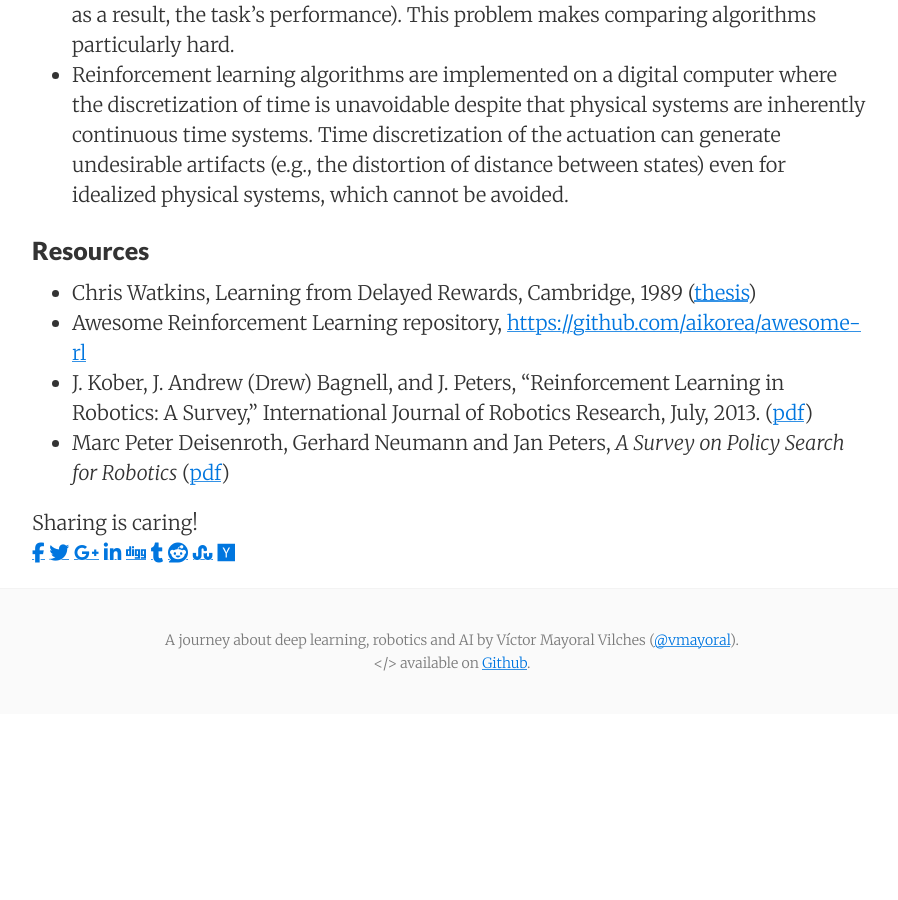
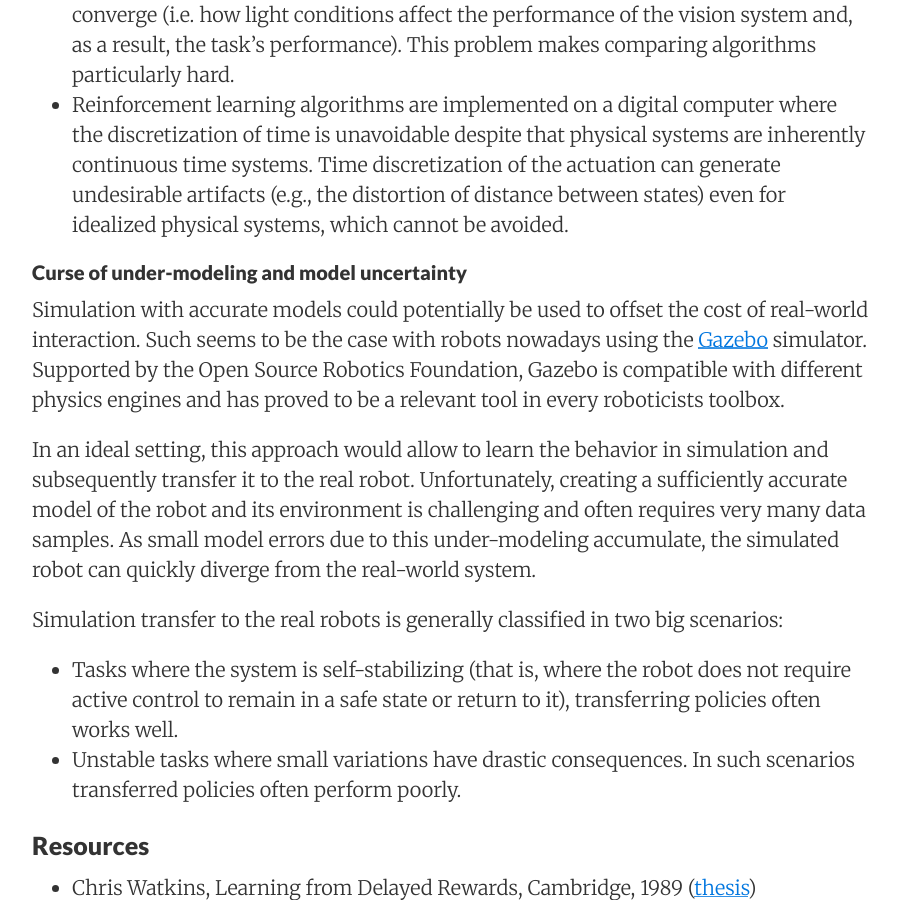
Before and after one commit to vmayoral/oldblog, a Jekyll site: the page built from _posts/2016-07-6-rl-intro.md, in a window 1280 px wide and 900 px high, scrolled down 7726 px. Shown: the whole window, without its empty margins (188-1086 px from the left). Built offline with Jekyll 4.4.1, drawn with Linux system fonts in a browser that asks for light colours; nearby versions of some CDN libraries; formulas are drawn with MathJax 3; before the commit the page ends 8440 px from its top, so only the background shows below that; some of the changed text lies outside the part shown.

Commit message:
Add under-modelling curse

```diff
--- a/_posts/2016-07-6-rl-intro.md
+++ b/_posts/2016-07-6-rl-intro.md
@@ -22,6 +22,7 @@ The content below will get into the following topics:
 - [Challenges of Robot Reinforcement Learning](#rrlchallenges)
   - [Curse of dimensionality](#curse)
   - [Curse of real-world samples](#curse2)
+  - [Curse of under-modeling and model uncertainty](#curse3)
 
 
 <div id='rluses'/>
@@ -148,6 +149,20 @@ The curse of real-world samples is covered in Kober's paper. A summary of some r
 - Reinforcement learning algorithms are implemented on a digital computer where the <span class="highlight">discretization of time is unavoidable</span> despite that physical systems are inherently continuous time systems. Time discretization of the actuation can generate undesirable artifacts (e.g., the distortion of distance between states) even for idealized physical systems, which cannot
 be avoided.
 
+<div id='curse3'/>
+#### Curse of under-modeling and model uncertainty
+
+Simulation with accurate models could potentially be used to offset the cost of real-world interaction. Such seems to be the case with robots nowadays using the [Gazebo](http://gazebosim.org) simulator. Supported by the Open Source Robotics Foundation, Gazebo is compatible with different physics engines and has proved to be a relevant tool in every roboticists toolbox.
+
+In an ideal setting, this approach would allow to learn the behavior in simulation and subsequently transfer it to the real robot. Unfortunately, creating a sufficiently accurate
+model of the robot and its environment is challenging and often requires very many data samples. As small model errors due to this under-modeling accumulate, the simulated robot can quickly diverge from the real-world system.
+
+Simulation transfer to the real robots is generally classified in two big scenarios:
+
+- Tasks where the system is self-stabilizing (that is, where the robot does not require active control to remain in a safe state or return to it), transferring policies often works well.
+- Unstable tasks where small variations have drastic consequences. In such scenarios transferred policies often perform poorly.
+
+
 
 ### Resources
 - Chris Watkins, Learning from Delayed Rewards, Cambridge, 1989 ([thesis](http://www.cs.rhul.ac.uk/home/chrisw/new_thesis.pdf))
```
Also changed, not shown: other parts of _posts/2016-07-6-rl-intro.md (+1 -1 lines).
